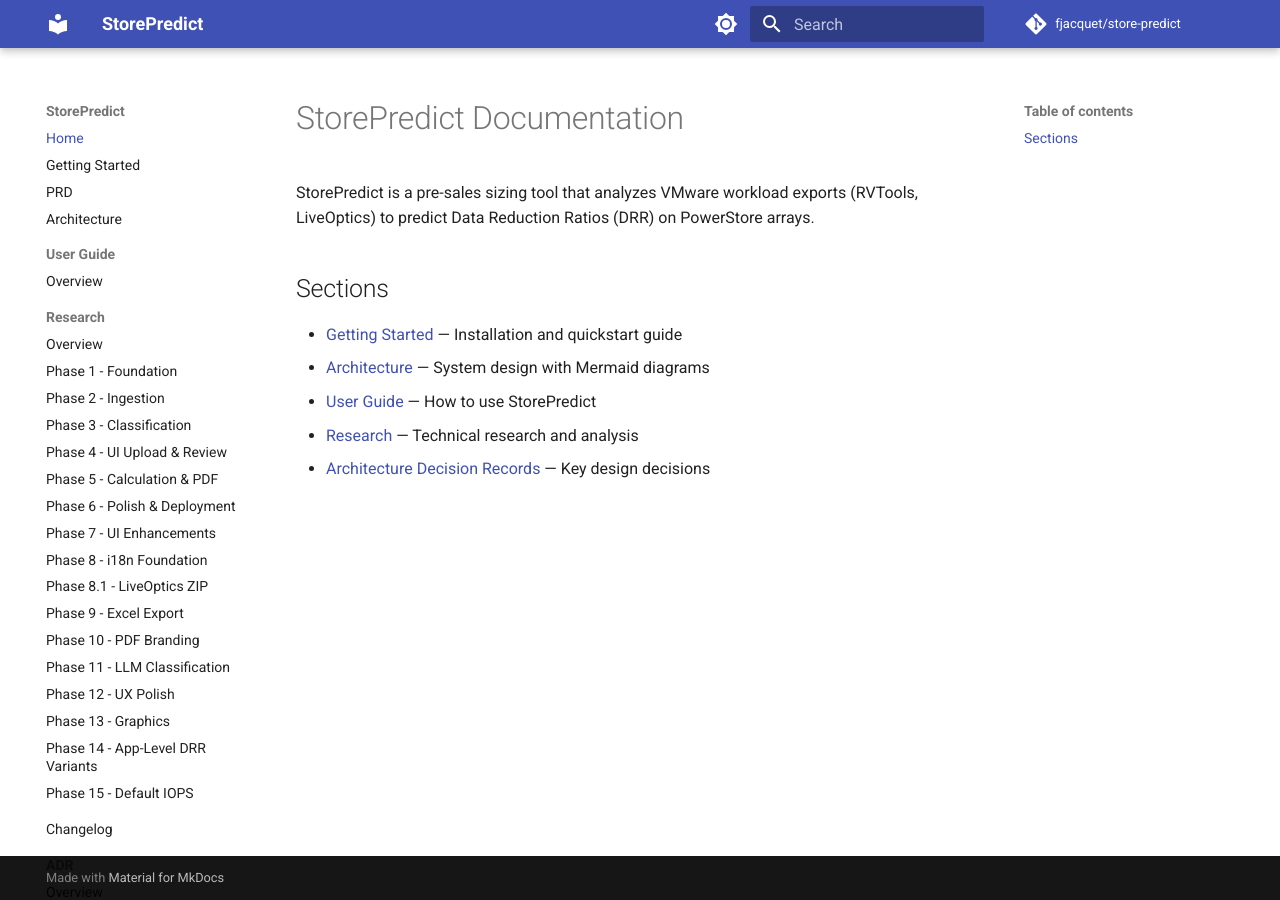
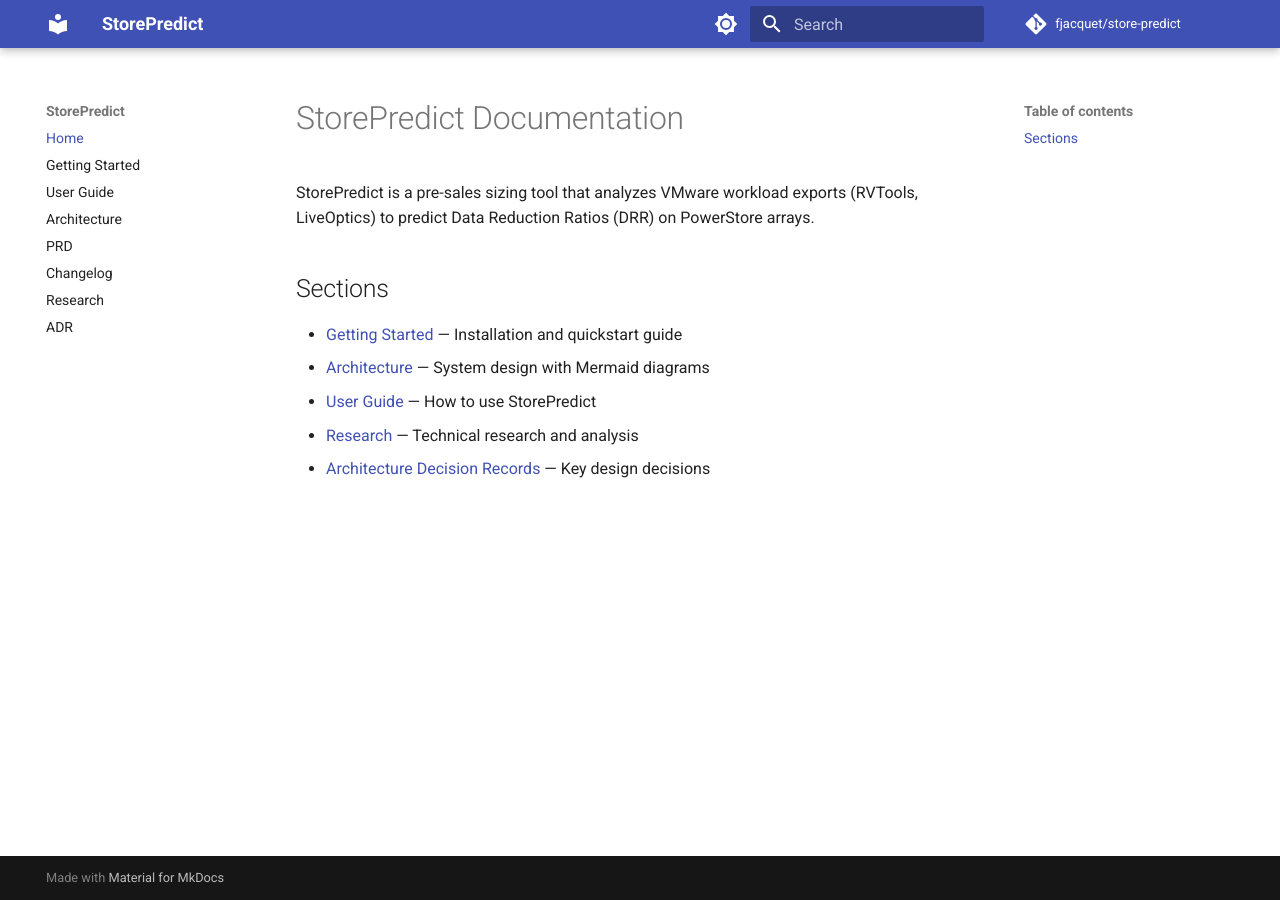
Before and after one commit to fjacquet/store-predict, an MkDocs documentation site: the page built from docs/index.md, in a window 1280 px wide. Built offline with MkDocs 1.6.1 and Material for MkDocs 9.7.7, drawn with Linux system fonts in a browser that asks for light colours; comment, search, counter and statistics services are not loaded; part of the change alters nothing that is shown.

Commit message:
docs(nav): collapse ADR and Research sections to index pages
Replace 70+ individual nav entries with two single-line links to the
existing index pages (adr/index.md, research/index.md). Both indexes
already contain full tables linking every individual page. Also adds
navigation.indexes feature for section landing pages.

Co-Authored-By: Claude Sonnet 4.6 <noreply@anthropic.com>

```diff
--- a/mkdocs.yml
+++ b/mkdocs.yml
@@ -19,6 +19,7 @@ theme:
   features:
     - navigation.sections
     - navigation.expand
+    - navigation.indexes
     - content.code.copy
 
 markdown_extensions:
@@ -35,87 +36,9 @@ markdown_extensions:
 nav:
   - Home: index.md
   - Getting Started: getting-started.md
+  - User Guide: user-guide/index.md
+  - Architecture: architecture.md
   - PRD: prd.md
-  - Architecture: architecture.md
-  - User Guide:
-    - Overview: user-guide/index.md
-  - Research:
-    - Overview: research/index.md
-    - Phase 1 - Foundation: research/phase-01-foundation.md
-    - Phase 2 - Ingestion: research/phase-02-ingestion.md
-    - Phase 3 - Classification: research/phase-03-classification.md
-    - Phase 4 - UI Upload & Review: research/phase-04-ui.md
-    - Phase 5 - Calculation & PDF: research/phase-05-calculation.md
-    - Phase 6 - Polish & Deployment: research/phase-06-polish.md
-    - Phase 7 - UI Enhancements: research/phase-07-ui-enhancements.md
-    - Phase 8 - i18n Foundation: research/phase-08-i18n.md
-    - Phase 8.1 - LiveOptics ZIP: research/phase-08.1-liveoptics-zip.md
-    - Phase 9 - Excel Export: research/phase-09-excel-export.md
-    - Phase 10 - PDF Branding: research/phase-10-pdf-branding.md
-    - Phase 11 - LLM Classification: research/phase-11-llm-classification.md
-    - Phase 12 - UX Polish: research/phase-12-ux-polish.md
-    - Phase 13 - Graphics: research/phase-13-graphics.md
-    - Phase 14 - App-Level DRR Variants: research/phase-14-app-level-drr-variants.md
-    - Phase 15 - Default IOPS: research/phase-15-default-iops.md
   - Changelog: changelog.md
-  - ADR:
-    - Overview: adr/index.md
-    - 001 - NiceGUI Framework: adr/001-nicegui-framework.md
-    - 002 - DRR CSV Reference: adr/002-drr-csv-reference.md
-    - 003 - Alias Not Fuzzy Matching: adr/003-alias-not-fuzzy-matching.md
-    - 004 - DataFrame Pipeline Format: adr/004-dataframe-not-dataclass.md
-    - 005 - Conservative DRR: adr/005-conservative-drr.md
-    - 006 - No Mocks Testing: adr/006-no-mocks-testing.md
-    - 007 - AG Grid VM Table: adr/007-aggrid-vm-table.md
-    - 008 - Session Storage Split: adr/008-session-storage-split.md
-    - 009 - Dialog Multi Workload: adr/009-dialog-multi-workload.md
-    - 010 - NiceGUI 3.x: adr/010-nicegui-3x.md
-    - 011 - Substring Matching: adr/011-substring-matching.md
-    - 012 - Priority Ordered Rules: adr/012-priority-ordered-rules.md
-    - 013 - Weighted Average DRR: adr/013-weighted-average-drr.md
-    - 014 - DRR Guard: adr/014-drr-guard.md
-    - 015 - Canonical DataFrame Schema: adr/015-canonical-dataframe-schema.md
-    - 016 - Template Filter Orchestrator: adr/016-template-filter-orchestrator.md
-    - 017 - RVTools MB as MiB: adr/017-rvtools-mb-as-mib.md
-    - 018 - openpyxl Read-Only Detection: adr/018-openpyxl-read-only-detection.md
-    - 019 - Shared LiveOptics Helper: adr/019-shared-liveoptics-helper.md
-    - 020 - Dark Mode User Storage: adr/020-dark-mode-user-storage.md
-    - 021 - Dual Workload Edit: adr/021-dual-workload-edit.md
-    - 022 - Stats Clear Rebuild: adr/022-stats-clear-rebuild.md
-    - 023 - Page Routes Side Effects: adr/023-page-routes-side-effects.md
-    - 024 - Workload Dialog Props: adr/024-workload-dialog-props.md
-    - 025 - ReportLab Platypus: adr/025-reportlab-platypus.md
-    - 026 - Vera TTF Fonts: adr/026-vera-ttf-fonts.md
-    - 027 - PDF In-Memory BytesIO: adr/027-pdf-in-memory-bytesio.md
-    - 028 - UI Table Report Page: adr/028-ui-table-report-page.md
-    - 029 - Three-Layer Architecture: adr/029-three-layer-architecture.md
-    - 030 - Docker Single Container: adr/030-docker-single-container.md
-    - 031 - Magic Byte Validation: adr/031-magic-byte-validation.md
-    - 032 - Log Sanitization: adr/032-log-sanitization.md
-    - 033 - Context Manager Layout: adr/033-context-manager-layout.md
-    - 034 - SAP Word Boundary: adr/034-sap-word-boundary.md
-    - 035 - Postgres MySQL Before SQL: adr/035-postgres-mysql-before-sql.md
-    - 036 - Citrix Full Clone Default: adr/036-citrix-full-clone-default.md
-    - 037 - FortiNet OS Field Detection: adr/037-fortinet-os-field-detection.md
-    - 038 - MkDocs Material: adr/038-mkdocs-material.md
-    - 039 - uv Package Manager: adr/039-uv-package-manager.md
-    - 040 - pyproject Single Config: adr/040-pyproject-single-config.md
-    - 041 - Strict mypy: adr/041-strict-mypy-type-checking.md
-    - 042 - Web Server Content Included: adr/042-web-server-content-included-default.md
-    - 043 - i18n Architecture: adr/043-i18n-architecture-t-wrapper-yaml.md
-    - 044 - Language Switch Page Reload: adr/044-language-switch-page-reload.md
-    - 045 - ECharts for Web Charts: adr/045-echart-for-web-charts.md
-    - 046 - PDF Charts Page Two: adr/046-pdf-charts-page-two.md
-    - 047 - Sankey matplotlib Strategy: adr/047-sankey-reportlab-strategy.md
-    - 048 - AG Grid Community Detail Bar: adr/048-aggrid-community-detail-bar.md
-    - 049 - AG Grid Event Args Filter: adr/049-aggrid-event-args-filter.md
-    - 050 - Click Zoom vs Reclassify: adr/050-click-zoom-vs-reclassify.md
-    - 051 - LLM Rule Suggestion Loop: adr/051-llm-rule-suggestion-loop.md
-    - 052 - Storage Model Flat DRR Override: adr/052-storage-model-flat-drr-override.md
-    - 053 - App-Level DRR CSV Variants: adr/053-app-level-drr-as-csv-variants.md
-    - 054 - LLM Toggle Session Scoped: adr/054-llm-toggle-session-scoped.md
-    - 055 - Layout Engine BFD Heuristic: adr/055-layout-engine-bfd-heuristic.md
-    - 056 - Three Layout Strategies: adr/056-three-layout-strategies.md
-    - 057 - VMFS Not vVol Layout: adr/057-vmfs-not-vvol-layout.md
-    - 058 - Isolated VM Dedicated Datastore: adr/058-isolated-vm-dedicated-datastore.md
-    - 059 - Default IOPS Estimates: adr/059-default-iops-estimates.md
+  - Research: research/index.md
+  - ADR: adr/index.md
```
